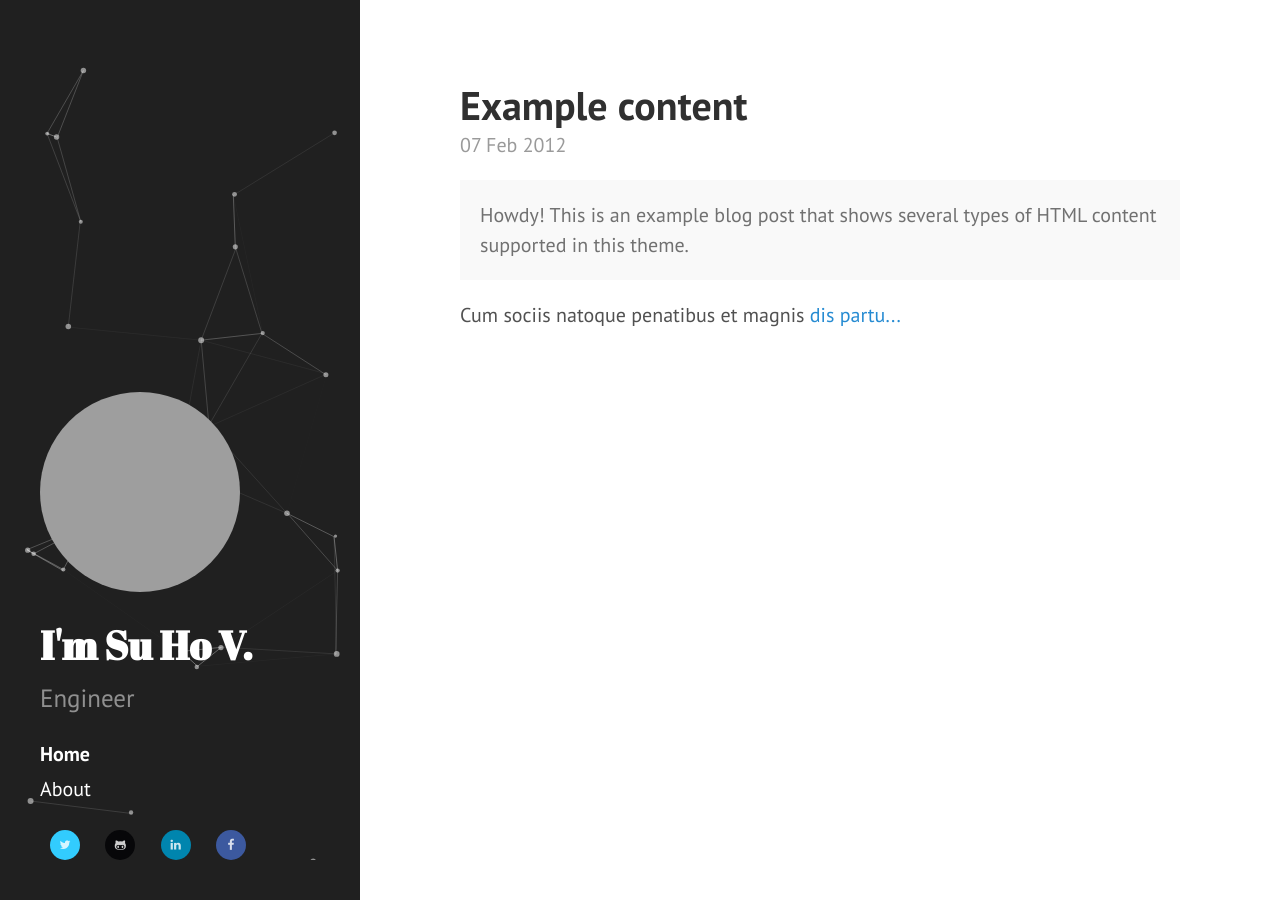
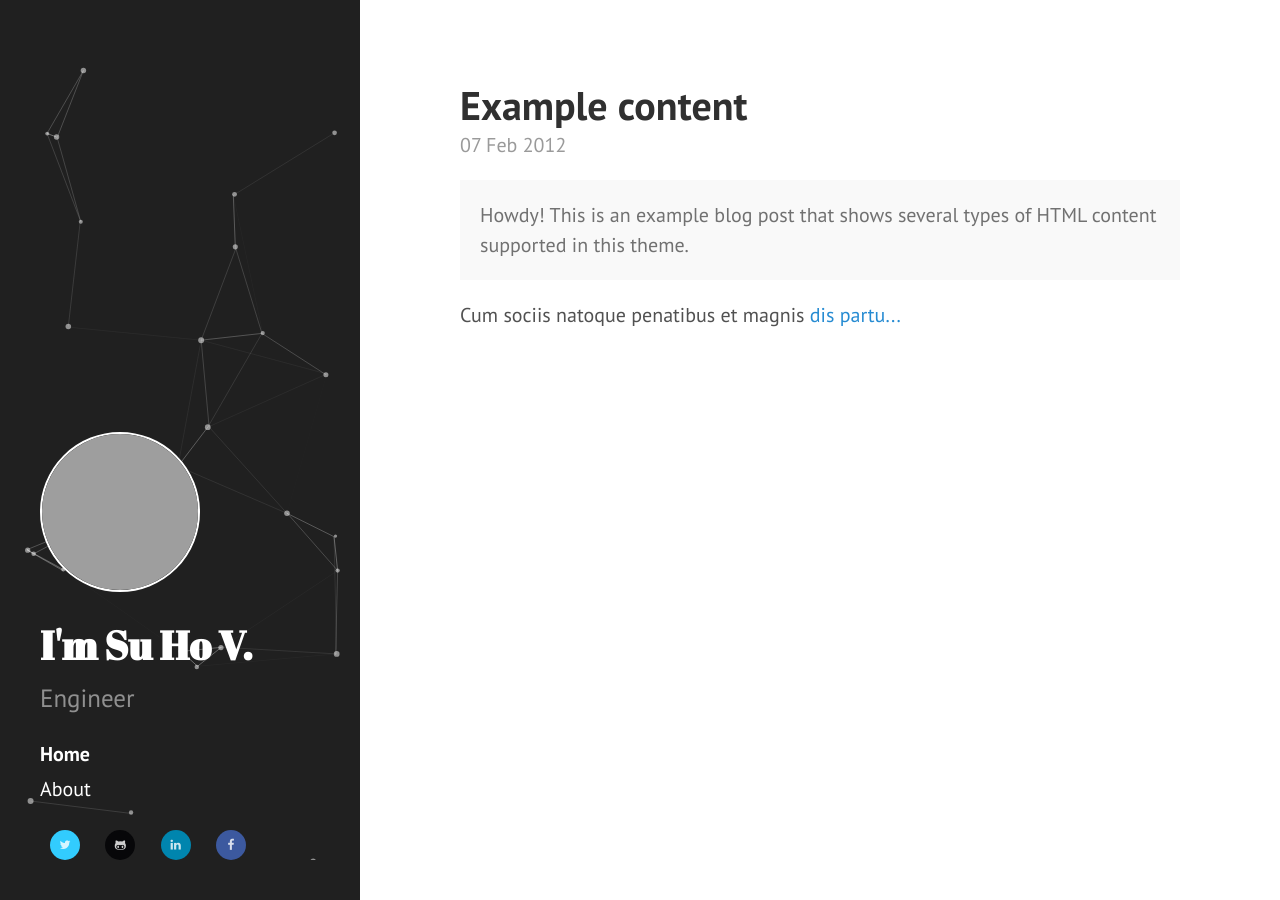
Before and after one commit to mlsuho/mlsuho.github.io, a Jekyll site: the page built from index.html, in a window 1280 px wide. Built offline with Jekyll 4.4.1, drawn with Linux system fonts in a browser that asks for light colours; nearby versions of some CDN libraries; the list of posts is cut into pages by our own code.

Commit message:
layout avatar

```diff
--- a/_includes/sidebar.html
+++ b/_includes/sidebar.html
@@ -2,7 +2,7 @@
   <div id="particles-js"></div>
   <div class="container sidebar-sticky">
     <div class="sidebar-about">
-      <img src="{{site.url}}/public/images/square-avatar-v2.png" alt="square-avatar" width="200" height="200">
+      <img src="{{site.url}}/public/images/square-avatar-v2.png" alt="square-avatar" width="160" height="160">
       <h1>
         {{ site.title }}
       </h1>
--- a/public/css/custom.css
+++ b/public/css/custom.css
@@ -1,6 +1,7 @@
 .sidebar-about img {
   display: inline;
-  border-radius: 135px;
+  border-radius: 80px;
+  border: white solid 2px;
 	/* image-rendering: pixelated; */
 }
 
```
